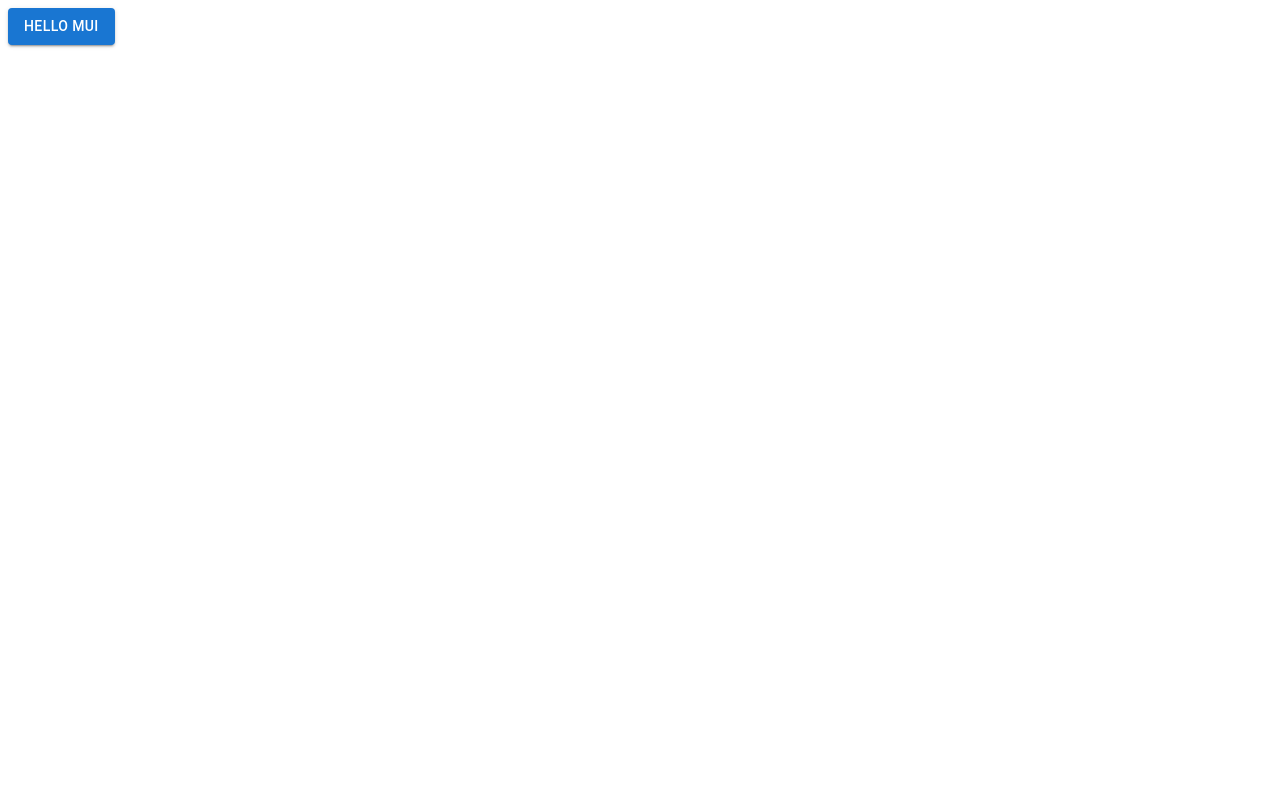
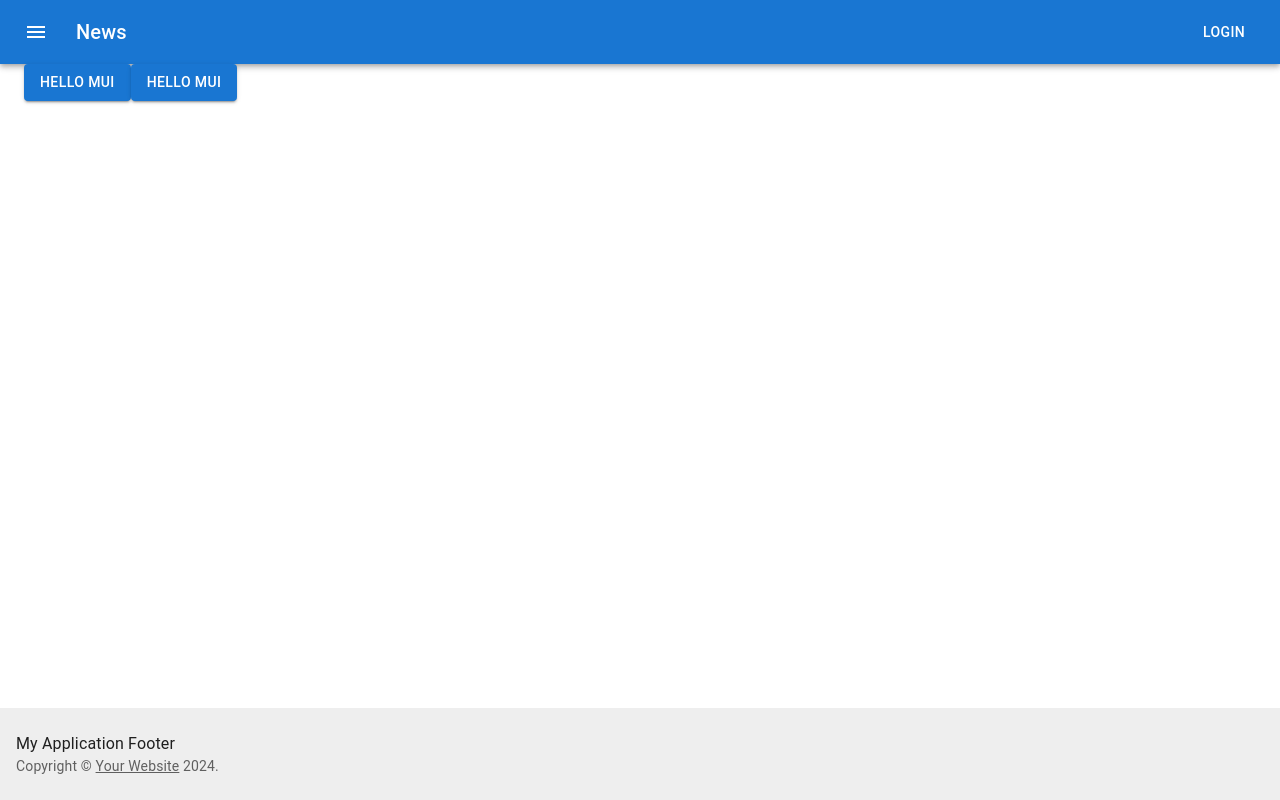
Before and after one commit to hudiansyahrobby/ebuddy, a Next.js app in the folder apps/frontend-repo/: page / in a window 1280 px wide. Built offline with nearby package versions, Linux system fonts and the light colour scheme.

Commit message:
feat: adjust layouting

```diff
--- a/apps/frontend-repo/app/layout.tsx
+++ b/apps/frontend-repo/app/layout.tsx
@@ -1,5 +1,10 @@
 import type { Metadata } from "next";
 import localFont from "next/font/local";
+import Header from "../components/Header";
+import Footer from "../components/Footer";
+import CssBaseline from "@mui/material/CssBaseline";
+import Box from "@mui/material/Box";
+import Container from "@mui/material/Container";
 
 const geistSans = localFont({
   src: "./fonts/GeistVF.woff",
@@ -22,9 +27,18 @@
 }>) {
   return (
     <html lang="en">
-      <body className={`${geistSans.variable} ${geistMono.variable}`}>
-        {children}
-      </body>
+      <Box
+        component="body"
+        className={`${geistSans.variable} ${geistMono.variable}`}
+        sx={{ display: "flex", flexDirection: "column", minHeight: "100vh" }}
+      >
+        <CssBaseline />
+        <Header />
+        <Container component="main" maxWidth="xl" sx={{ flex: 1 }}>
+          {children}
+        </Container>
+        <Footer />
+      </Box>
     </html>
   );
 }
--- a/apps/frontend-repo/app/page.tsx
+++ b/apps/frontend-repo/app/page.tsx
@@ -1,5 +1,11 @@
 import Button from "@mui/material/Button";
+import Box from "@mui/material/Box";
 
 export default function Home() {
-  return <Button variant="contained">Hello MUI</Button>;
+  return (
+    <>
+      <Button variant="contained">Hello MUI</Button>
+      <Button variant="contained">Hello MUI</Button>
+    </>
+  );
 }
--- a/apps/frontend-repo/components/Header.tsx
+++ b/apps/frontend-repo/components/Header.tsx
@@ -9,7 +9,7 @@
 
 const Header = () => {
   return (
-    <Box sx={{ flexGrow: 1 }}>
+    <Box>
       <AppBar position="static">
         <Toolbar>
           <IconButton
```
